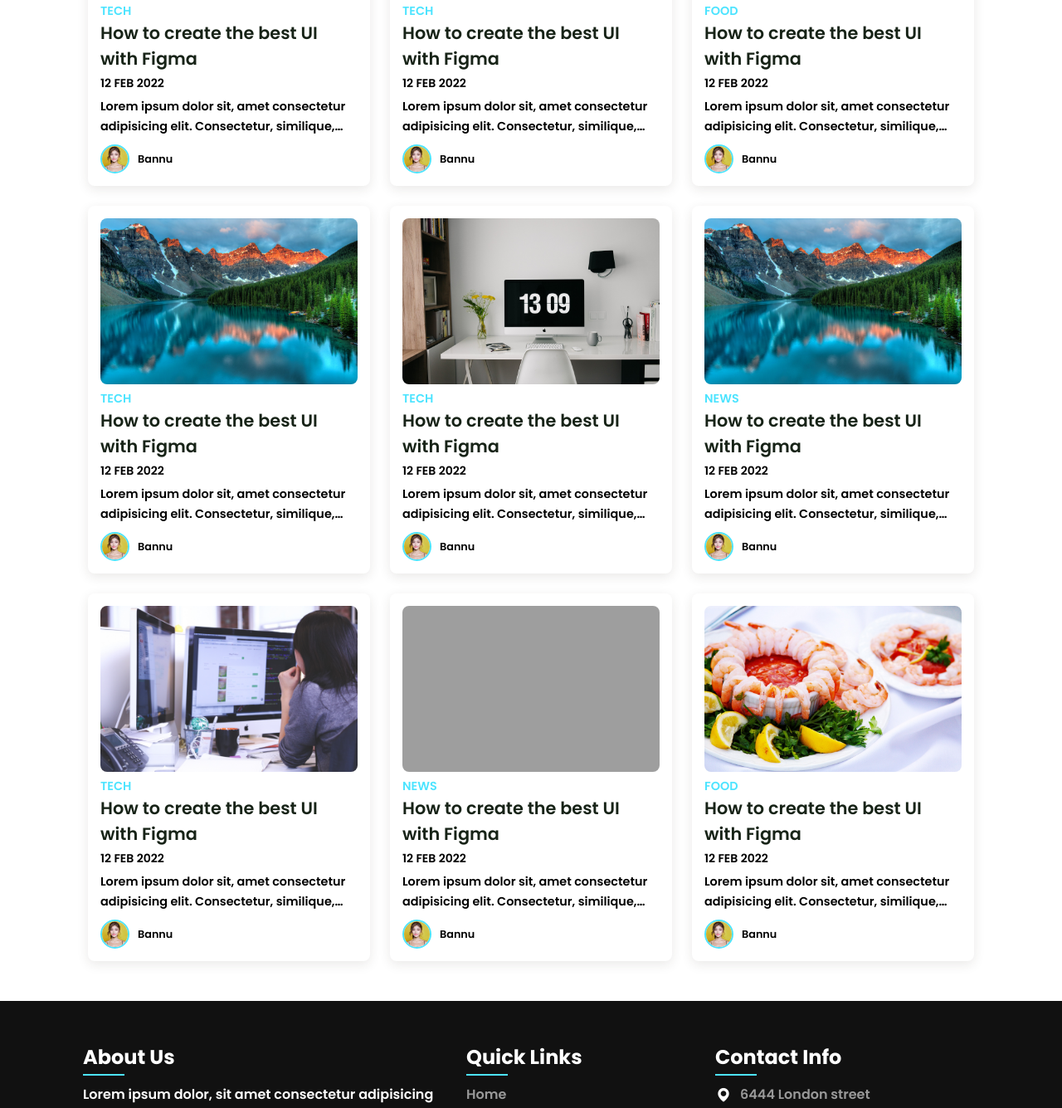
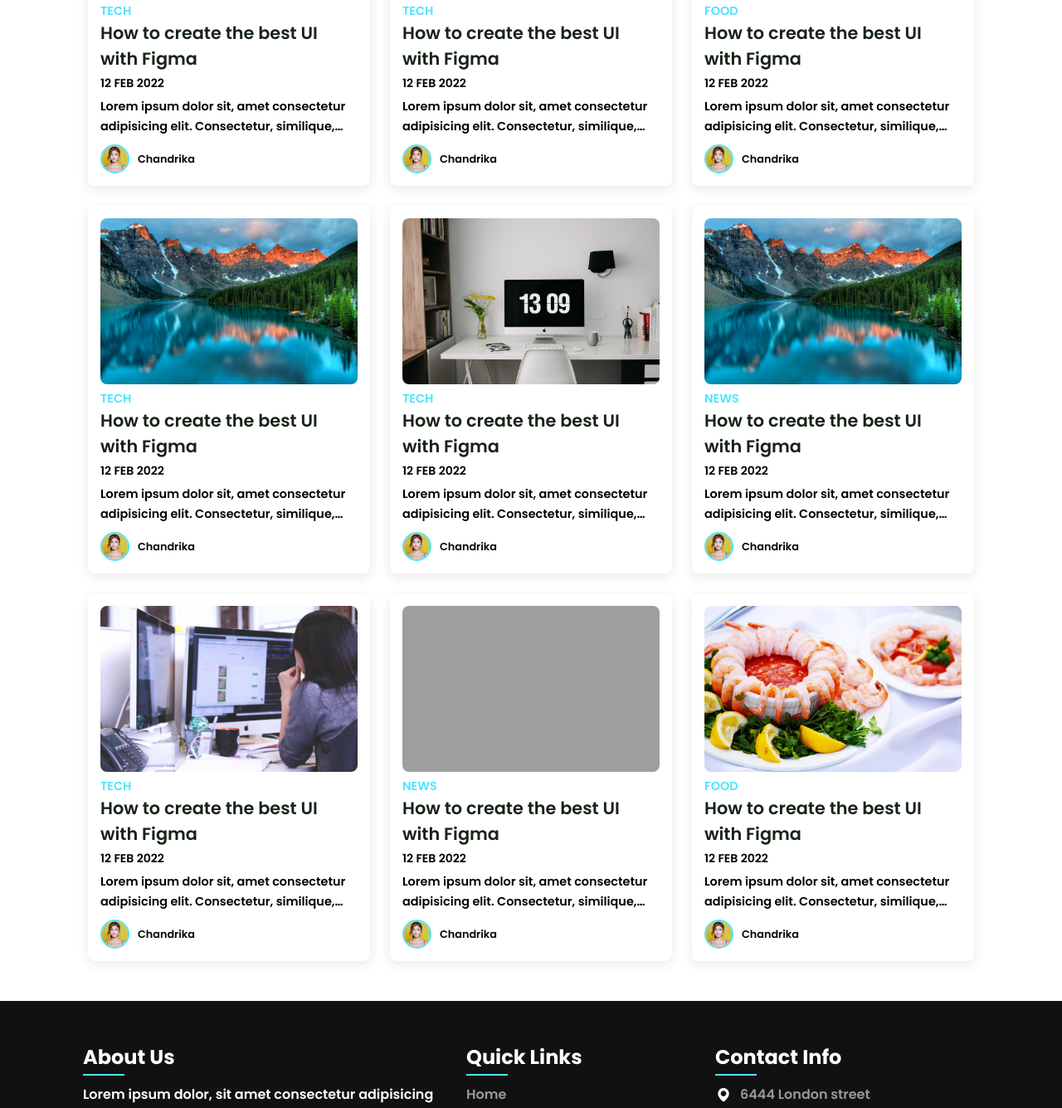
Before and after one commit to Danaboyinachandrika/Blog-Aggregator-Day-26-Challenge, a plain HTML site: page index.html in a window 1280 px wide. Shown: the part 1300-2635 px from the top of the page at 83% size. Drawn offline with nearby package versions, Linux system fonts and the light colour scheme; grey boxes are pictures that could not be loaded.

Commit message:
Update index.html

```diff
--- a/index.html
+++ b/index.html
@@ -55,7 +55,7 @@
             <p class="post-description">Lorem ipsum dolor sit, amet consectetur adipisicing elit. Consectetur, similique, rerum excepturi harum, vitae facilis corrupti vel modi debitis est perferendis aut quasi ea unde repudiandae iste architecto. Corporis, voluptates.</p>
             <div class="profile">
                 <img src="testi1.jpg" alt="" class="profile-img">
-                <span class="profile-name">Bannu</span>
+                <span class="profile-name">Chandrika</span>
             </div>
         </div>
         <!-- Post 2 -->
@@ -67,7 +67,7 @@
             <p class="post-description">Lorem ipsum dolor sit, amet consectetur adipisicing elit. Consectetur, similique, rerum excepturi harum, vitae facilis corrupti vel modi debitis est perferendis aut quasi ea unde repudiandae iste architecto. Corporis, voluptates.</p>
             <div class="profile">
                 <img src="testi1.jpg" alt="" class="profile-img">
-                <span class="profile-name">Bannu</span>
+                <span class="profile-name">Chandrika</span>
             </div>
         </div>
         <!-- Post 3 -->
@@ -79,7 +79,7 @@
             <p class="post-description">Lorem ipsum dolor sit, amet consectetur adipisicing elit. Consectetur, similique, rerum excepturi harum, vitae facilis corrupti vel modi debitis est perferendis aut quasi ea unde repudiandae iste architecto. Corporis, voluptates.</p>
             <div class="profile">
                 <img src="testi1.jpg" alt="" class="profile-img">
-                <span class="profile-name">Bannu</span>
+                <span class="profile-name">Chandrika</span>
             </div>
         </div>
         <!-- Post 4 -->
@@ -91,7 +91,7 @@
             <p class="post-description">Lorem ipsum dolor sit, amet consectetur adipisicing elit. Consectetur, similique, rerum excepturi harum, vitae facilis corrupti vel modi debitis est perferendis aut quasi ea unde repudiandae iste architecto. Corporis, voluptates.</p>
             <div class="profile">
                 <img src="testi1.jpg" alt="" class="profile-img">
-                <span class="profile-name">Bannu</span>
+                <span class="profile-name">Chandrika</span>
             </div>
         </div>
         <!-- Post 5 -->
@@ -103,7 +103,7 @@
             <p class="post-description">Lorem ipsum dolor sit, amet consectetur adipisicing elit. Consectetur, similique, rerum excepturi harum, vitae facilis corrupti vel modi debitis est perferendis aut quasi ea unde repudiandae iste architecto. Corporis, voluptates.</p>
             <div class="profile">
                 <img src="testi1.jpg" alt="" class="profile-img">
-                <span class="profile-name">Bannu</span>
+                <span class="profile-name">Chandrika</span>
             </div>
         </div>
         <!-- Post 6 -->
@@ -115,7 +115,7 @@
             <p class="post-description">Lorem ipsum dolor sit, amet consectetur adipisicing elit. Consectetur, similique, rerum excepturi harum, vitae facilis corrupti vel modi debitis est perferendis aut quasi ea unde repudiandae iste architecto. Corporis, voluptates.</p>
             <div class="profile">
                 <img src="testi1.jpg" alt="" class="profile-img">
-                <span class="profile-name">Bannu</span>
+                <span class="profile-name">Chandrika</span>
             </div>
         </div>
         <!-- Post 7 -->
@@ -127,7 +127,7 @@
             <p class="post-description">Lorem ipsum dolor sit, amet consectetur adipisicing elit. Consectetur, similique, rerum excepturi harum, vitae facilis corrupti vel modi debitis est perferendis aut quasi ea unde repudiandae iste architecto. Corporis, voluptates.</p>
             <div class="profile">
                 <img src="./testi1.jpg" alt="" class="profile-img">
-                <span class="profile-name">Bannu</span>
+                <span class="profile-name">Chandrika</span>
             </div>
         </div>
         <!-- Post 1 -->
@@ -139,7 +139,7 @@
             <p class="post-description">Lorem ipsum dolor sit, amet consectetur adipisicing elit. Consectetur, similique, rerum excepturi harum, vitae facilis corrupti vel modi debitis est perferendis aut quasi ea unde repudiandae iste architecto. Corporis, voluptates.</p>
             <div class="profile">
                 <img src="./testi1.jpg" alt="" class="profile-img">
-                <span class="profile-name">Bannu</span>
+                <span class="profile-name">Chandrika</span>
             </div>
         </div>
         <!-- Post 9 -->
@@ -151,7 +151,7 @@
             <p class="post-description">Lorem ipsum dolor sit, amet consectetur adipisicing elit. Consectetur, similique, rerum excepturi harum, vitae facilis corrupti vel modi debitis est perferendis aut quasi ea unde repudiandae iste architecto. Corporis, voluptates.</p>
             <div class="profile">
                 <img src="./testi1.jpg" alt="" class="profile-img">
-                <span class="profile-name">Bannu</span>
+                <span class="profile-name">Chandrika</span>
             </div>
         </div>
     </div>
```
